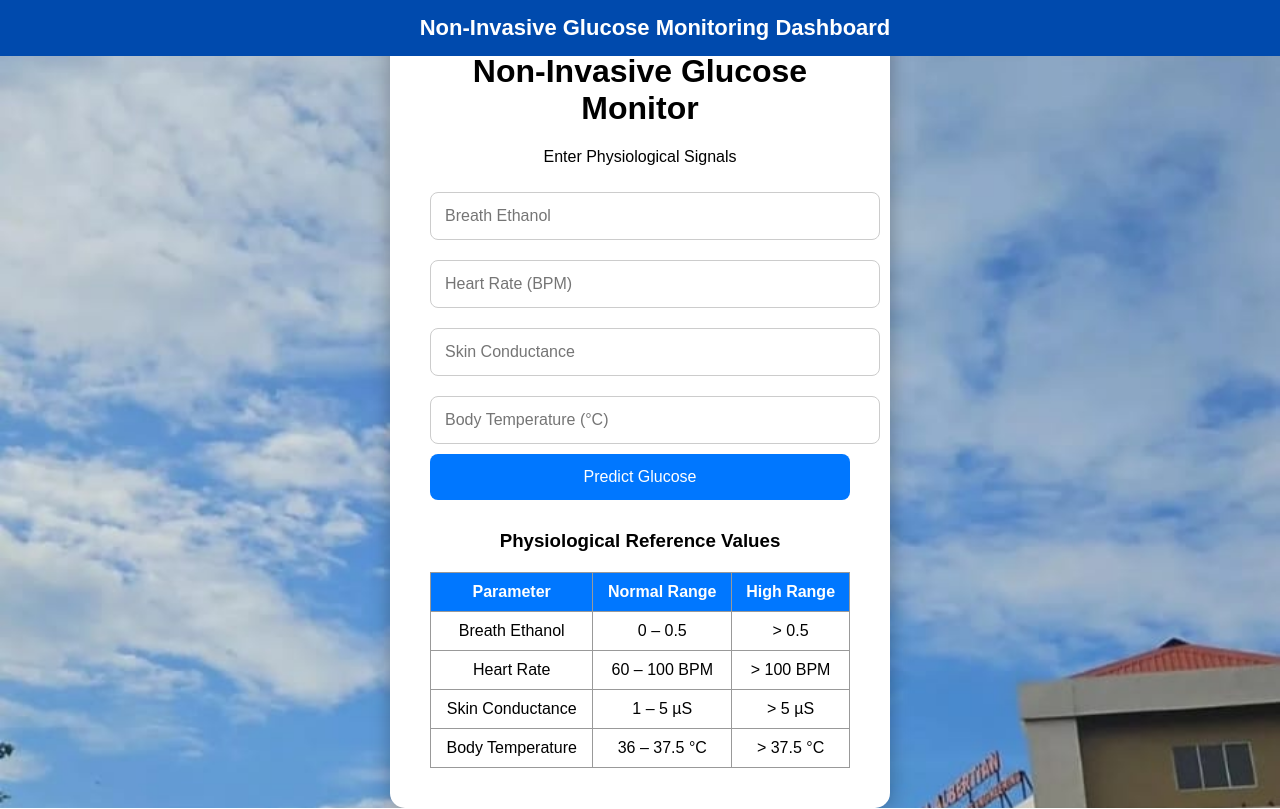
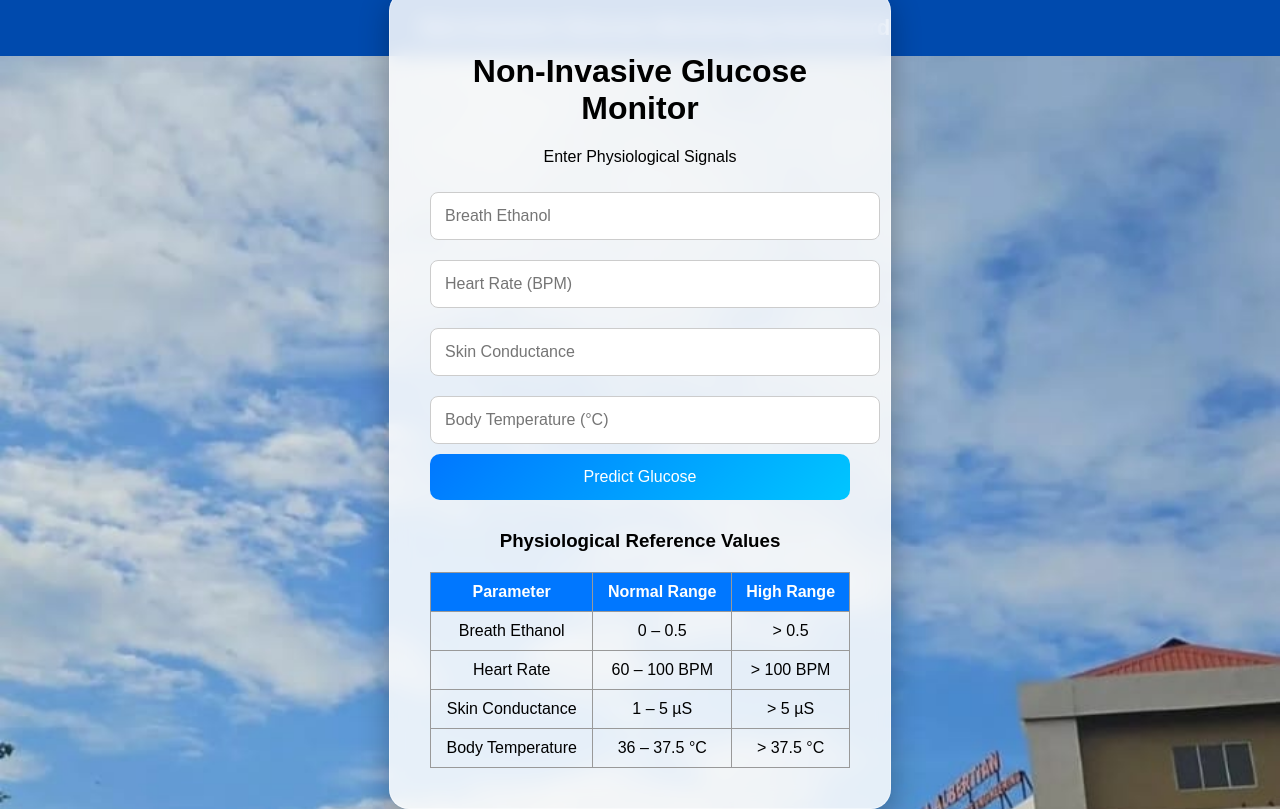
Before and after one commit to GlucosePrediction/glucose-predictor, a Flask app: page / in a window 1280 px wide. Run offline with Flask 3, Linux system fonts and the light colour scheme; parts of the project's set-up code (start-up, migrations or seed data) failed here and were passed over; some libraries are stand-ins or nearby versions.

Commit message:
Update style.css

```diff
--- a/static/style.css
+++ b/static/style.css
@@ -13,14 +13,15 @@ height:100vh;
 }
 
 .container{
-background:white;
+background: rgba(255,255,255,0.85);
+backdrop-filter: blur(10px);
 padding:40px;
-border-radius:15px;
-box-shadow:0 0 20px rgba(0,0,0,0.3);
+border-radius:20px;
+box-shadow:0 10px 30px rgba(0,0,0,0.3);
 width:420px;
 text-align:center;
+border:1px solid rgba(255,255,255,0.4);
 }
-
 input{
 width:100%;
 padding:14px;
@@ -33,22 +34,20 @@ font-size:16px;
 button{
 width:100%;
 padding:14px;
-background:#0077ff;
+background: linear-gradient(135deg,#0077ff,#00c6ff);
 color:white;
 border:none;
-border-radius:8px;
+border-radius:10px;
 font-size:16px;
 cursor:pointer;
+transition:0.3s;
 }
 
 button:hover{
-background:#0055cc;
+transform:scale(1.03);
+box-shadow:0 5px 15px rgba(0,0,0,0.3);
 }
-#gauge_chart{
-display:flex;
-justify-content:center;
-margin:20px auto;
-}
+
 
 table{
 width:100%;
@@ -66,3 +65,15 @@ th{
 background:#0077ff;
 color:white;
 }
+.result{
+margin-top:20px;
+font-size:18px;
+font-weight:bold;
+text-align:center;
+}
+
+#gauge_chart{
+display:flex;
+justify-content:center;
+margin:20px auto;
+}
```
